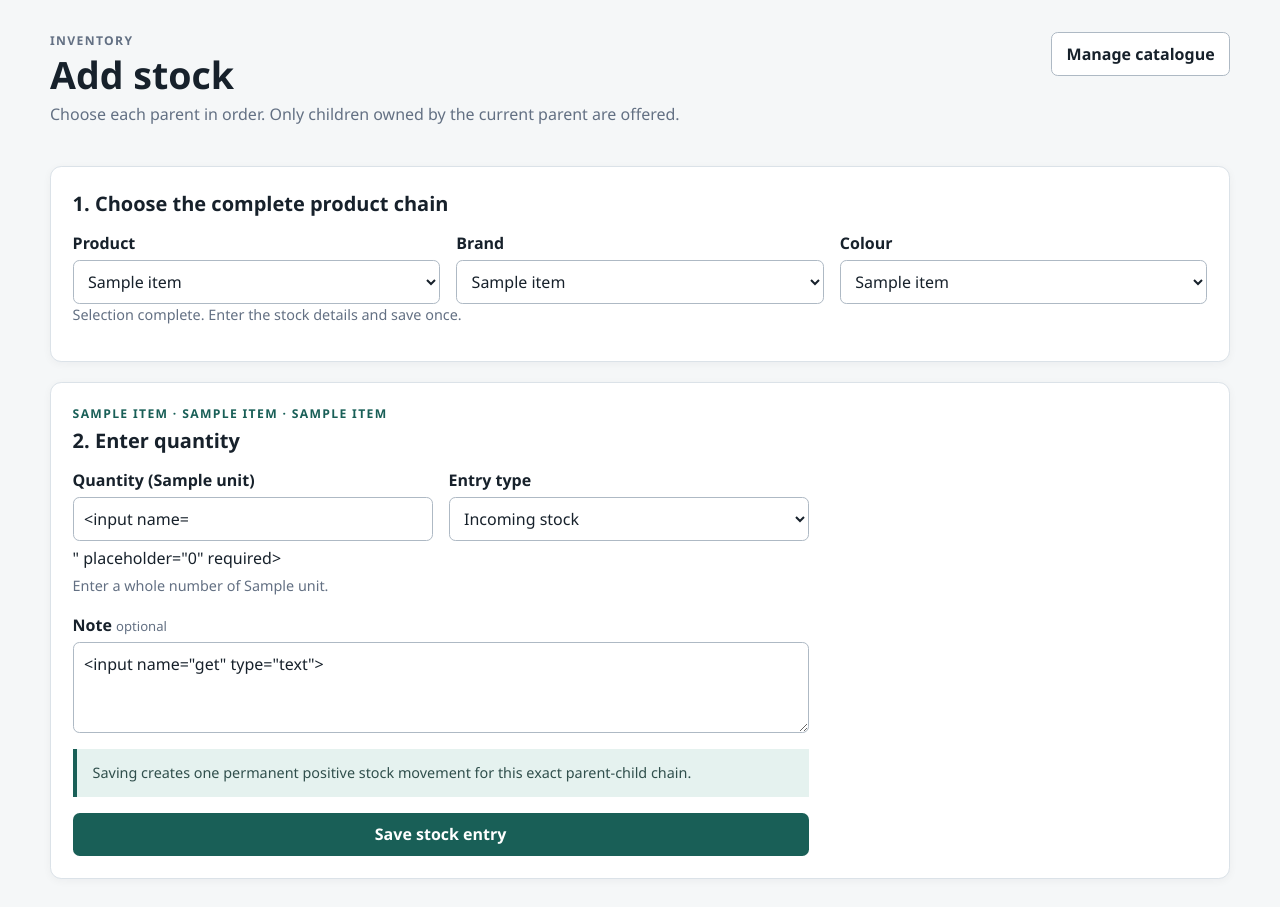
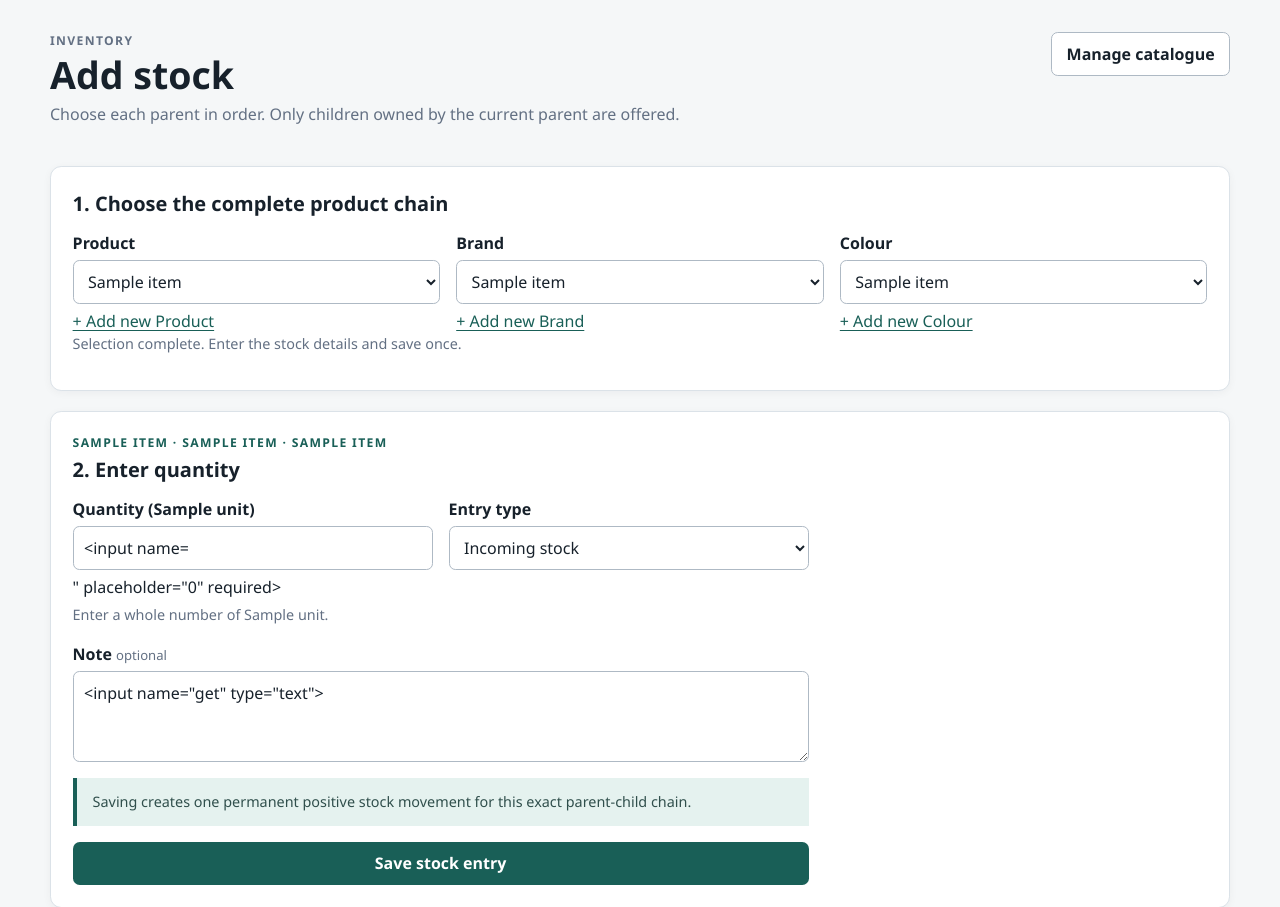
Before and after one commit to hayatkhan20/yathreb-pos, a Python web app: template shop/templates/stock_entry.html in a window 1280 px wide. Shown: the top 907 px of the page. Run offline with Jinja, Linux system fonts and the light colour scheme; the template is opened without the code that fills it: most values are stand-ins (such as "Sample title", 1, 10 or a date in 2020); form fields are guessed from the names that the template uses.

Commit message:
Add inline catalogue popup to stock entry

```diff
--- a/shop/templates/stock_entry.html
+++ b/shop/templates/stock_entry.html
@@ -30,6 +30,7 @@
     data-stock-entry-selection
     data-children-url="{{ url_for('web.catalogue_children') }}"
     data-catalogue-url="{{ url_for('web.catalogue_page') }}"
+    data-catalogue-create-url="{{ url_for('web.stock_catalogue') }}"
   >
     <div class="field">
       <label for="product_id">Product</label>
@@ -45,6 +46,7 @@
           >{{ item.name }}</option>
         {% endfor %}
       </select>
+      <a class="stock-catalogue-link" href="{{ url_for('web.catalogue_page', _anchor='products-section') }}" data-stock-catalogue-add="product">+ Add new Product</a>
     </div>
     <div class="field" data-stock-entry-field="brand"{% if not selected_product %} hidden{% endif %}>
       <label for="brand_id">Brand</label>
@@ -52,6 +54,7 @@
         <option value="">Choose brand</option>
         {% for item in brands %}<option value="{{ item.id }}"{% if brand_id == item.id %} selected{% endif %}>{{ item.name }}</option>{% endfor %}
       </select>
+      <a class="stock-catalogue-link" href="{{ url_for('web.catalogue_page', product_id=product_id or '', _anchor='brands-section') }}" data-stock-catalogue-add="brand">+ Add new Brand</a>
     </div>
     <div class="field" data-stock-entry-field="article"{% if not (needs_article and selected_brand) %} hidden{% endif %}>
       <label for="article_id">Article</label>
@@ -59,6 +62,7 @@
         <option value="">Choose article</option>
         {% for item in articles %}<option value="{{ item.id }}"{% if article_id == item.id %} selected{% endif %}>{{ item.name }}</option>{% endfor %}
       </select>
+      <a class="stock-catalogue-link" href="{{ url_for('web.catalogue_page', product_id=product_id or '', brand_id=brand_id or '', _anchor='articles-section') }}" data-stock-catalogue-add="article">+ Add new Article</a>
     </div>
     <div class="field" data-stock-entry-field="colour"{% if not (selected_brand and (not needs_article or selected_article)) %} hidden{% endif %}>
       <label for="colour_id">Colour</label>
@@ -66,6 +70,7 @@
         <option value="">Choose colour</option>
         {% for item in colours %}<option value="{{ item.id }}"{% if colour_id == item.id %} selected{% endif %}>{{ item.name }}</option>{% endfor %}
       </select>
+      <a class="stock-catalogue-link" href="{{ url_for('web.catalogue_page', product_id=product_id or '', brand_id=brand_id or '', article_id=article_id or '', _anchor='colours-section') }}" data-stock-catalogue-add="colour">+ Add new Colour</a>
     </div>
     <div class="field" data-stock-entry-field="size"{% if not (needs_size and selected_colour) %} hidden{% endif %}>
       <label for="size_id">Size</label>
@@ -73,6 +78,7 @@
         <option value="">Choose size</option>
         {% for item in sizes %}<option value="{{ item.id }}"{% if size_id == item.id %} selected{% endif %}>{{ item.name }}</option>{% endfor %}
       </select>
+      <a class="stock-catalogue-link" href="{{ url_for('web.catalogue_page', product_id=product_id or '', brand_id=brand_id or '', colour_id=colour_id or '', _anchor='sizes-section') }}" data-stock-catalogue-add="size">+ Add new Size</a>
     </div>
     <div class="form-actions" data-stock-entry-fallback>
       <button type="submit" class="secondary">Open selection</button>
@@ -153,4 +159,45 @@
     <button type="submit" class="primary">Save stock entry</button>
   </form>
 </section>
+
+<dialog id="stock-catalogue-dialog" class="customer-dialog stock-catalogue-dialog" data-stock-catalogue-dialog>
+  <div class="customer-dialog-heading">
+    <div>
+      <p class="eyebrow">Catalogue</p>
+      <h2 data-stock-catalogue-heading>Add catalogue item</h2>
+    </div>
+    <button type="button" class="secondary small" data-close-stock-catalogue-dialog>Close</button>
+  </div>
+  <p class="section-note" data-stock-catalogue-parent></p>
+  <div class="alert error" role="alert" data-stock-catalogue-error hidden></div>
+  <form method="post" action="{{ url_for('web.stock_catalogue') }}" class="stacked-form" data-stock-catalogue-form>
+    <input type="hidden" name="csrf_token" value="{{ csrf_token() }}">
+    <input type="hidden" name="kind" value="">
+    <div class="field">
+      <label for="stock-catalogue-name" data-stock-catalogue-name-label>Name</label>
+      <input id="stock-catalogue-name" name="name" maxlength="120" required autocomplete="off">
+    </div>
+    <div class="field-row" data-stock-product-fields hidden>
+      <div class="field">
+        <label for="stock-product-structure">Product structure</label>
+        <select id="stock-product-structure" name="classification" disabled>
+          <option value="colour">Brand and colour</option>
+          <option value="colour_size">Brand, colour and size</option>
+        </select>
+      </div>
+      <div class="field">
+        <label for="stock-product-unit">Stock unit</label>
+        <select id="stock-product-unit" name="unit" disabled>
+          <option value="piece">Pieces</option>
+          <option value="pair">Pairs</option>
+        </select>
+      </div>
+    </div>
+    <p class="form-hint" data-stock-product-note hidden>Fabric already exists as the special Product that supports Articles and metres.</p>
+    <div class="form-actions">
+      <button type="submit" class="primary" data-save-stock-catalogue>Save and continue</button>
+      <button type="button" class="secondary" data-close-stock-catalogue-dialog>Cancel</button>
+    </div>
+  </form>
+</dialog>
 {% endblock %}
```
